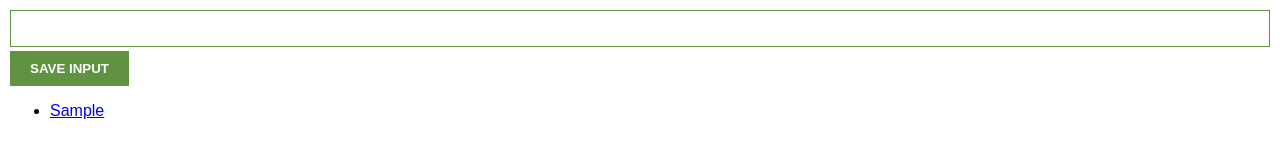
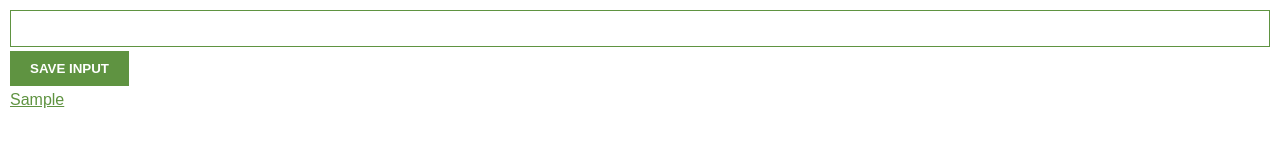
Before and after one commit to mnik7044/1stextension, a plain HTML site: page index.html in a window 1280 px wide. Both pictures are taken after typing "Sample" into the empty fields and a click on the button "SAVE INPUT". Drawn offline with Linux system fonts and the light colour scheme.

```diff
--- a/style.css
+++ b/style.css
@@ -21,3 +21,18 @@
     margin-top: 4px;
 
 }
+
+ul{
+    margin-top: 5px;
+    list-style : none;
+    padding-left: 0;
+}
+
+li{
+margin-top: 5px;
+
+}
+
+a{
+    color:#5f9341
+}
```
Also changed, not shown: icon.png (added), manifest.json (added).
